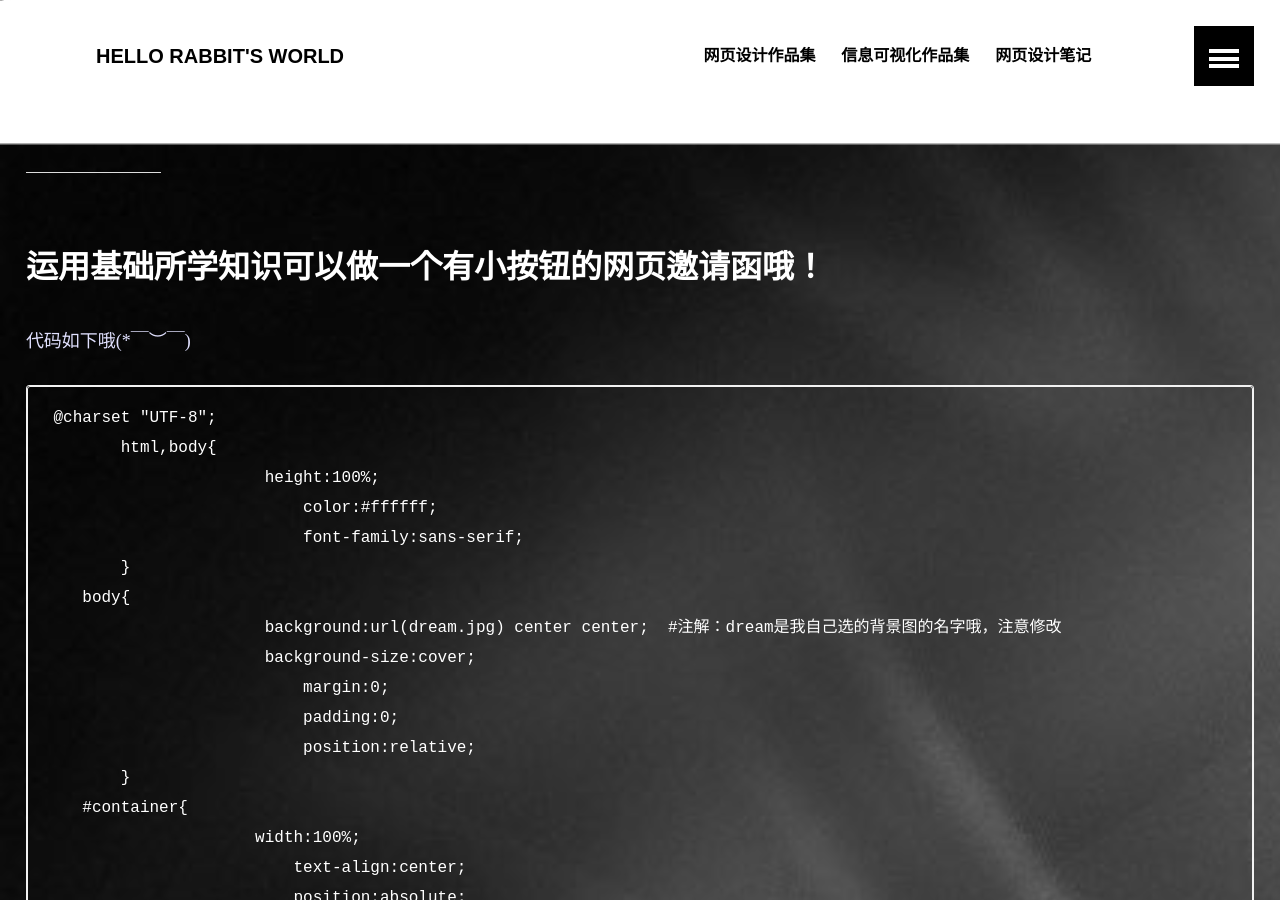
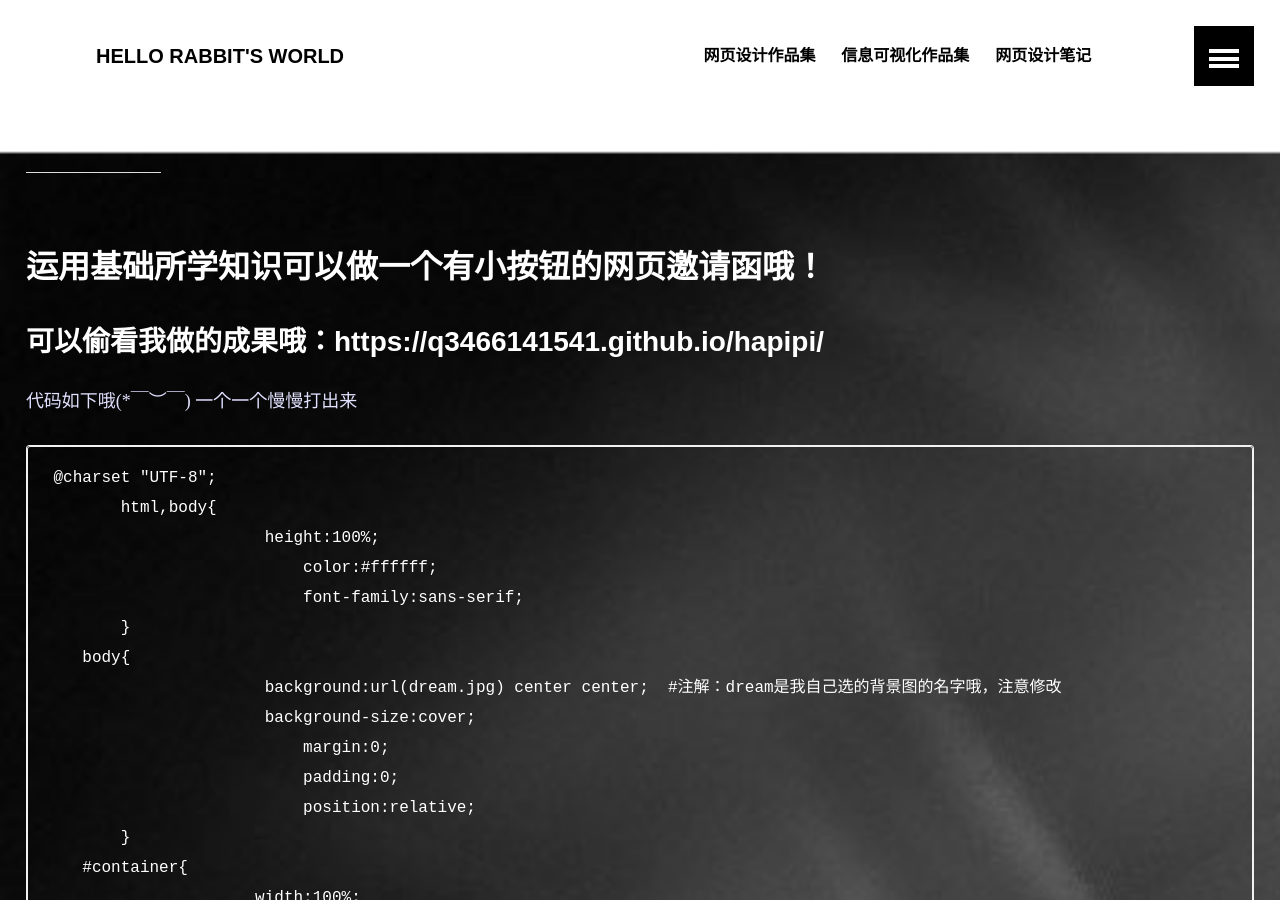
Before and after one commit to q3466141541/q3466141541.github.io, a Jekyll site: the page built from _posts/2018-01-03-网页设计作品——H5最最最邀请的邀请函.md, in a window 1280 px wide and 900 px high. Built offline with Jekyll 4.4.1, drawn with Linux system fonts in a browser that asks for light colours.

Commit message:
Update 2018-01-03-网页设计作品——H5最最最邀请的邀请函.md

````diff
--- a/_posts/2018-01-03-网页设计作品——H5最最最邀请的邀请函.md
+++ b/_posts/2018-01-03-网页设计作品——H5最最最邀请的邀请函.md
@@ -9,9 +9,10 @@ image:
 ---
 ---
 ## 运用基础所学知识可以做一个有小按钮的网页邀请函哦！
+### 可以偷看我做的成果哦：https://q3466141541.github.io/hapipi/
 
 
-代码如下哦(*￣︶￣)
+代码如下哦(*￣︶￣) 一个一个慢慢打出来
 
 ```
  @charset "UTF-8";
@@ -58,3 +59,4 @@ image:
 	}
 
 ```
+### 我是懒得注解的，看不懂的话就自己玩手指吧
````
